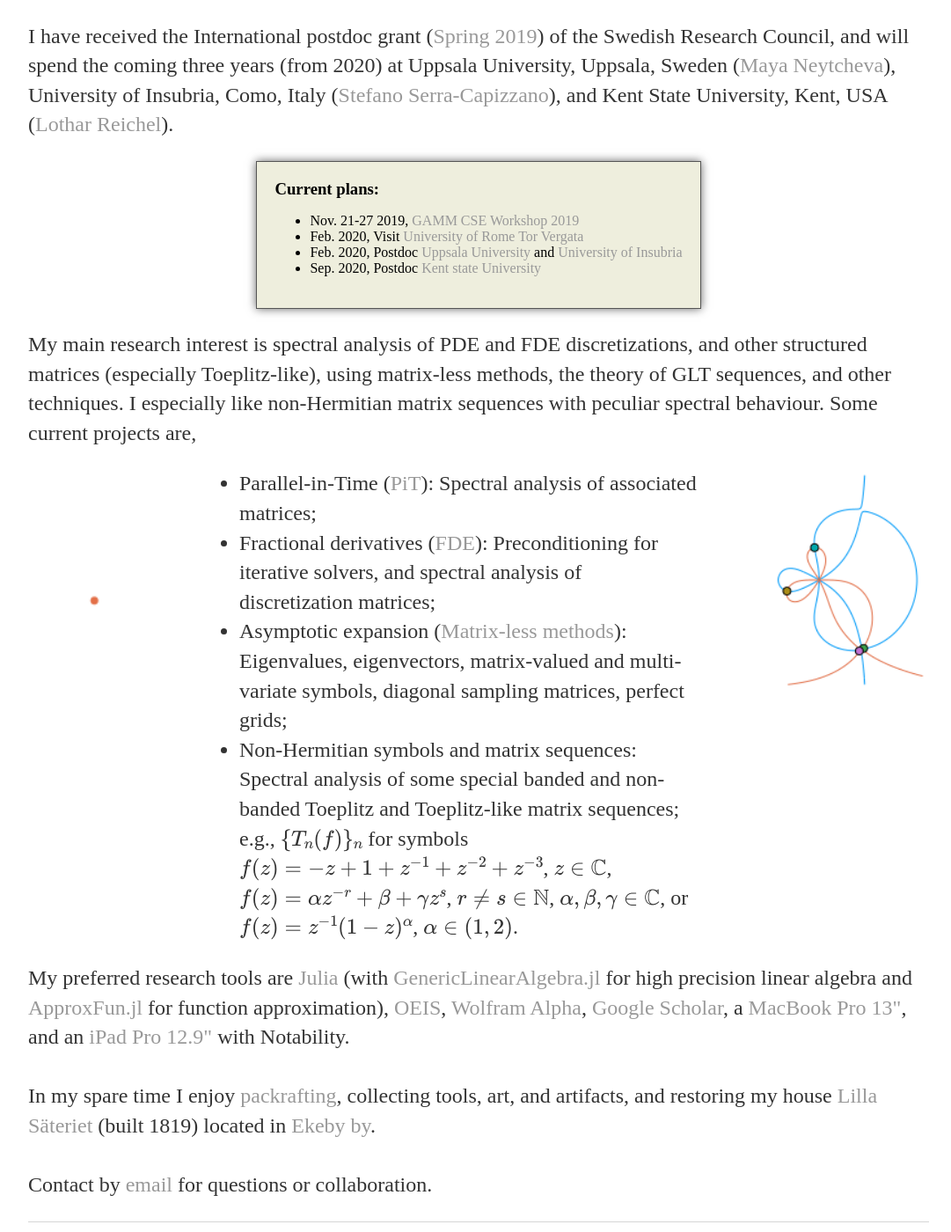
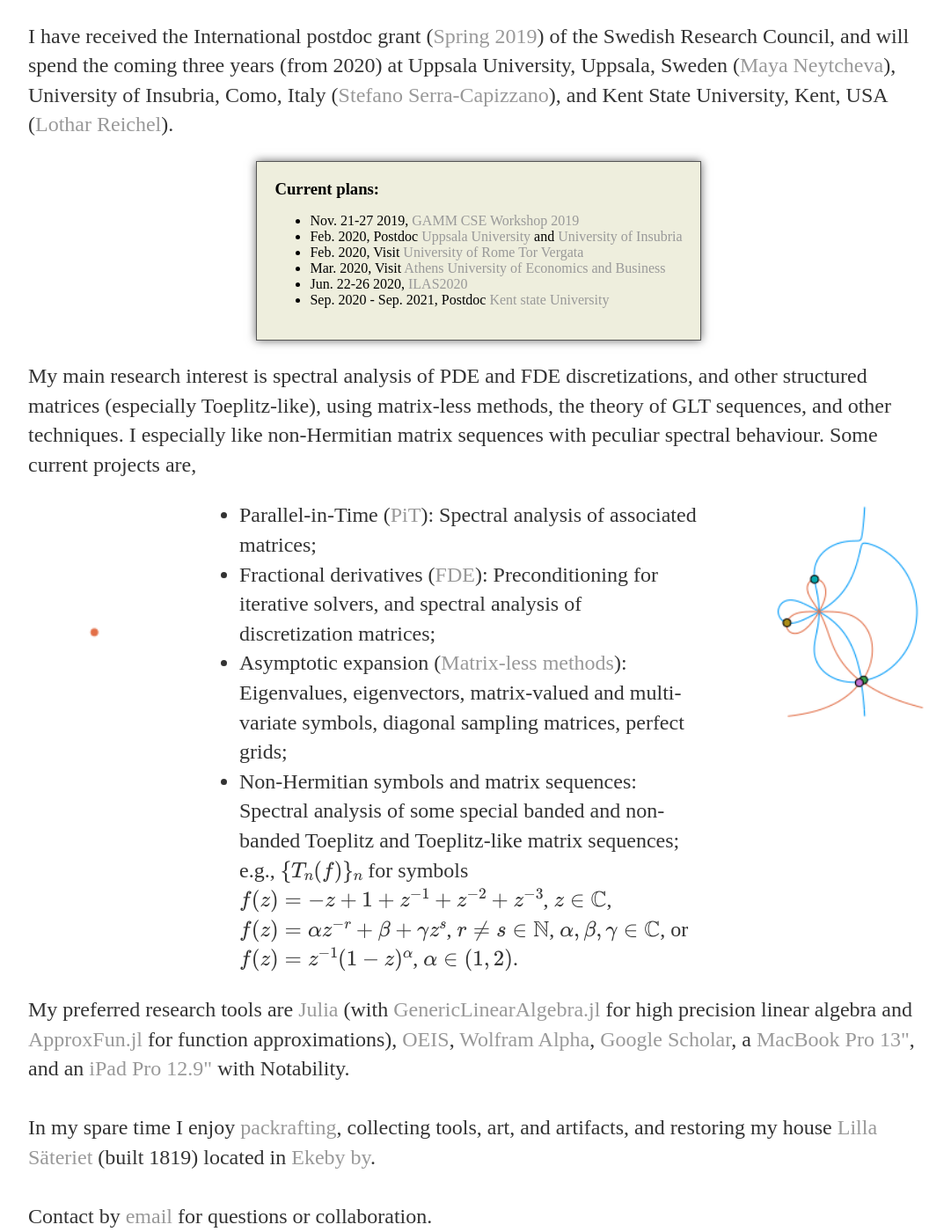
Before and after one commit to sverek/sverek.github.io, a Jekyll site: the page built from index.html, in a window 1280 px wide and 1400 px high, scrolled down 475 px. Shown: the whole window at 88% size, without its empty margins (96-1177 px from the left). Built offline with Jekyll 4.4.1, drawn with Linux system fonts in a browser that asks for light colours.

Commit message:
added plans

```diff
--- a/index.html
+++ b/index.html
@@ -23,9 +23,11 @@ title: www.2pi.se
       <h3>Current plans:</h3>
       <ul>
         <li>Nov. 21-27 2019, <a href="https://www.uni-ulm.de/mawi/mawi-numerik/forschung/gamm-cse-workshop-2019">GAMM CSE Workshop 2019</a></li>
+        <li>Feb. 2020, Postdoc <a href="https://www.it.uu.se">Uppsala University</a> and <a href="https://www.uninsubria.it">University of Insubria</a></li>
         <li>Feb. 2020, Visit <a href="https://web.uniroma2.it">University of Rome Tor Vergata</a></li>
-        <li>Feb. 2020, Postdoc <a href="https://www.it.uu.se">Uppsala University</a> and <a href="https://www.uninsubria.it">University of Insubria</a></li>
-        <li>Sep. 2020, Postdoc <a href="https://www.kent.edu">Kent state University</a></li>
+        <li>Mar. 2020, Visit <a href="https://www.aueb.gr">Athens University of Economics and Business</a></li>
+        <li>Jun. 22-26 2020, <a href="https://www.ilas2020.ie">ILAS2020</a></li>
+        <li>Sep. 2020 - Sep. 2021, Postdoc <a href="https://www.kent.edu">Kent state University</a></li>
       </ul>
   </div>
 
@@ -41,7 +43,7 @@ title: www.2pi.se
   			<li>Non-Hermitian symbols and matrix sequences: Spectral analysis of some special banded and non-banded Toeplitz and Toeplitz-like matrix sequences; e.g., \(\{T_n(f)\}_n\) for symbols \(f(z)=-z+1+z^{-1}+z^{-2}+z^{-3}\), \(z\in\mathbb{C}\), \(f(z)=\alpha z^{-r}+\beta+\gamma z^s\), \(r\neq s\in\mathbb{N}\), \(\alpha,\beta,\gamma\in\mathbb{C}\), or \(f(z)=z^{-1}(1-z)^\alpha\), \(\alpha\in(1,2)\).</li>
 		</ul>
 	<p>
-		My preferred research tools are <a href="https://www.julialang.org">Julia</a> (with <a href="https://github.com/JuliaLinearAlgebra/GenericLinearAlgebra.jl">GenericLinearAlgebra.jl</a> for high precision linear algebra and <a href="https://github.com/JuliaApproximation/ApproxFun.jl">ApproxFun.jl</a> for function approximation), <a href="https://oeis.org">OEIS</a>, <a href="https://www.wolframalpha.com">Wolfram Alpha</a>, <a href="https://scholar.google.com">Google Scholar</a>, a <a href="https://www.apple.com/se/macbook-pro">MacBook Pro 13"</a>, and an <a href="https://www.apple.com/se/ipad-pro">iPad Pro 12.9"</a> with Notability.<br><br>
+		My preferred research tools are <a href="https://www.julialang.org">Julia</a> (with <a href="https://github.com/JuliaLinearAlgebra/GenericLinearAlgebra.jl">GenericLinearAlgebra.jl</a> for high precision linear algebra and <a href="https://github.com/JuliaApproximation/ApproxFun.jl">ApproxFun.jl</a> for function approximations), <a href="https://oeis.org">OEIS</a>, <a href="https://www.wolframalpha.com">Wolfram Alpha</a>, <a href="https://scholar.google.com">Google Scholar</a>, a <a href="https://www.apple.com/se/macbook-pro">MacBook Pro 13"</a>, and an <a href="https://www.apple.com/se/ipad-pro">iPad Pro 12.9"</a> with Notability.<br><br>
     In my spare time I enjoy <a href="https://vimeo.com/181259608">packrafting</a>, collecting tools, art, and artifacts, and restoring my house <a href="/img/ls.jpg">Lilla Säteriet</a> (built 1819) located in <a href="https://www.lansstyrelsen.se/uppsala/besok-och-upptack/kulturmiljoer/byggnadsminnen/ekeby-by.html">Ekeby by</a>.<br><br>
 		Contact by <a href="mailto:see@2pi.se">email</a> for questions or collaboration.</p>
 </div>
```
